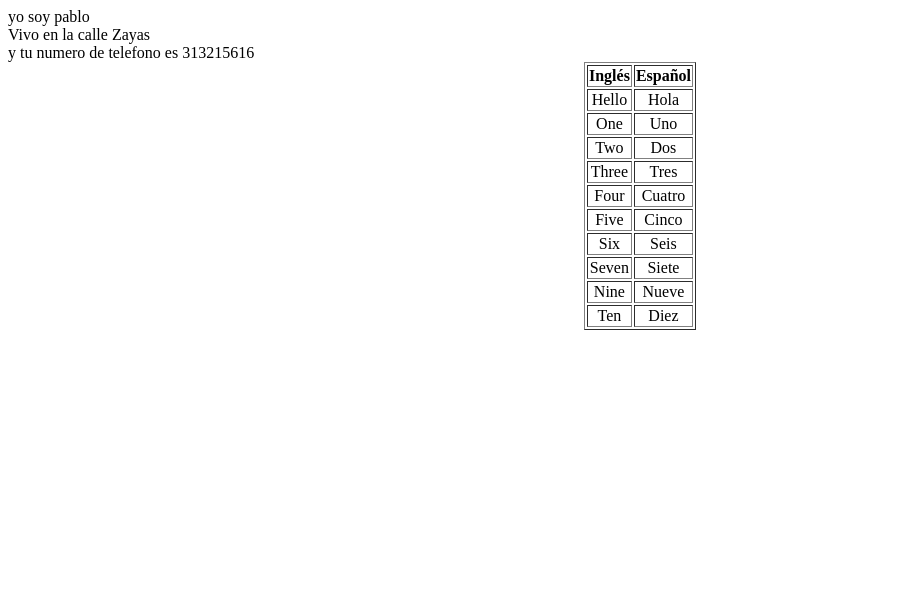
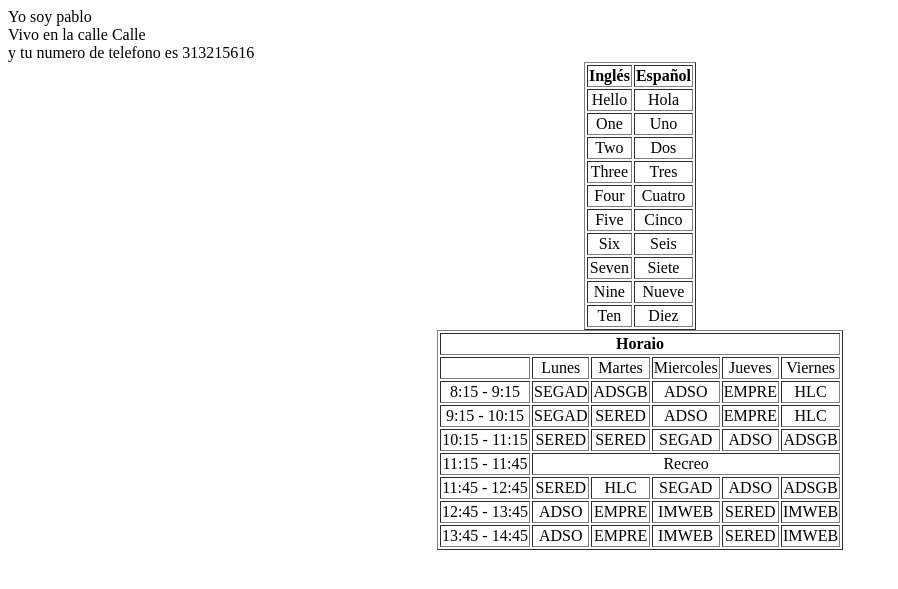
Before and after one commit to Pablo-Gallego/Prueba-HLC, a PHP site: the page made by Ejercicios.php in a window 1280 px wide. Shown: the top 589 px of the page, without its empty margins (0-898 px from the left). Run offline with PHP 8.4, Linux system fonts and the light colour scheme.

Commit message:
Ejercicio 4

```diff
--- a/Ejercicios.php
+++ b/Ejercicios.php
@@ -5,12 +5,12 @@
 <!--Ejercicio 1-->
 <?php
 $nombre = "pablo";
-echo "yo soy $nombre";
+echo "Yo soy $nombre";
 ?> <br>
 
 <!--Ejercicio 2-->
 <?php
-$direccion = "Zayas";
+$direccion = "Calle";
 $telefono = "313215616";
 echo "Vivo en la calle $direccion";
 echo "<br>";
@@ -65,5 +65,85 @@ echo "y tu numero de telefono es $telefono"
         <td><?php $Ten = "Diez"; echo "$Ten" ?> </td>
     </tr>
 </table>
+
+<!--Ejercicio 4-->
+
+<table border="1px" align="center">
+<?php
+$SEGAD = "SEGAD";
+$SERED = "SERED";
+$ADSO = "ADSO";
+$IMWEB = "IMWEB";
+$HLC = "HLC";
+$EMPRE = "EMPRE";
+$ADSGB = "ADSGB";
+?>
+    <tr align="center">
+        <th colspan="6">Horaio</th>
+    </tr>
+    <tr align="center">
+        <td></td>
+        <td>Lunes</td>
+        <td>Martes</td>
+        <td>Miercoles</td>
+        <td>Jueves</td>
+        <td>Viernes</td>
+    </tr>
+    <tr align="center">
+        <td>8:15 - 9:15</td>
+        <td><?php echo "$SEGAD"?> </td>
+        <td><?php echo "$ADSGB"?></td>
+        <td><?php echo "$ADSO"?></td>
+        <td><?php echo "$EMPRE"?></td>
+        <td><?php echo "$HLC"?></td>
+    </tr>
+    <tr align="center">
+        <td>9:15 - 10:15</td>
+        <td><?php echo "$SEGAD"?> </td>
+        <td><?php echo "$SERED"?></td>
+        <td><?php echo "$ADSO"?></td>
+        <td><?php echo "$EMPRE"?></td>
+        <td><?php echo "$HLC"?></td>
+    </tr>
+    <tr align="center">
+        <td>10:15 - 11:15</td>
+        <td><?php echo "$SERED"?></td>
+        <td><?php echo "$SERED"?></td>
+        <td><?php echo "$SEGAD"?></td>
+        <td><?php echo "$ADSO"?></td>
+        <td><?php echo "$ADSGB"?></td>
+    </tr>
+    <tr align="center">
+        <td>11:15 - 11:45</td>
+        <td colspan="6">Recreo</td>
+    </tr>
+    <tr align="center">
+        <td>11:45 - 12:45</td>
+        <td><?php echo "$SERED"?></td>
+        <td><?php echo "$HLC"?></td>
+        <td><?php echo "$SEGAD"?></td>
+        <td><?php echo "$ADSO"?></td>
+        <td><?php echo "$ADSGB"?></td>
+    </tr>
+    <tr align="center">
+        <td>12:45 - 13:45</td>
+        <td><?php echo "$ADSO"?></td>
+        <td><?php echo "$EMPRE"?></td>
+        <td><?php echo "$IMWEB"?></td>
+        <td><?php echo "$SERED"?></td>
+        <td><?php echo "$IMWEB"?></td>
+    </tr>
+    <tr align="center">
+        <td>13:45 - 14:45</td>
+        <td><?php echo "$ADSO"?></td>
+        <td><?php echo "$EMPRE"?></td>
+        <td><?php echo "$IMWEB"?></td>
+        <td><?php echo "$SERED"?></td>
+        <td><?php echo "$IMWEB"?></td>
+    </tr>
+</table>
+
+
+
 </body>
 </html>
```
